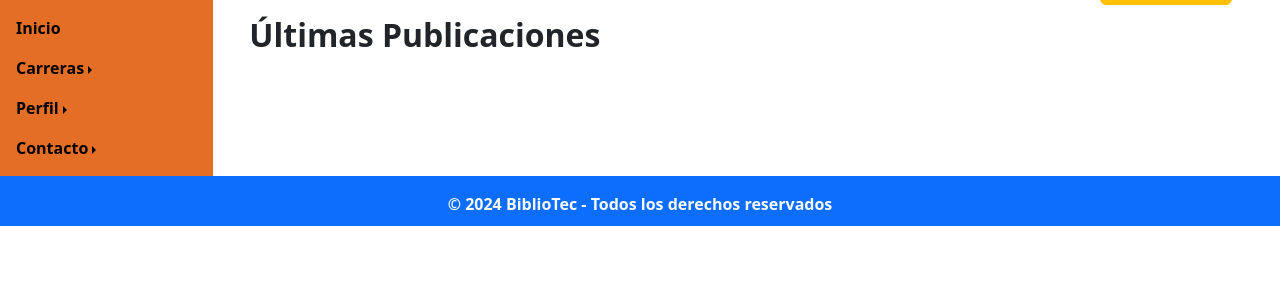
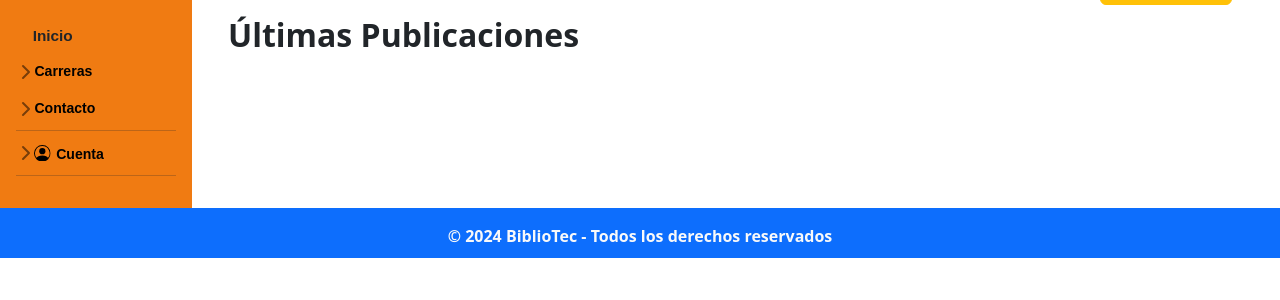
Before and after one commit to JorgeVargas03/Bibliotec, a PHP site: page /home.php in a window 1280 px wide. Shown: the part 57-357 px from the top of the page. Run offline with PHP 8.4, Linux system fonts and the light colour scheme; data that the repository does not hold is empty.

Commit message:
Menu Lateral Estandarizado

```diff
--- a/css/sidebars.css
+++ b/css/sidebars.css
@@ -1,9 +1,8 @@
 
 @font-face {
-    font-family: 'Agrandir';
-    src: url('Agrandir.otf') format('otf');
+  font-family: 'Agrandir';
+  src: url('Agrandir.otf') format('otf');
 }
-
   .dropdown-toggle { outline: 0; }
 
   .btn-toggle::before {
@@ -58,7 +57,7 @@
   }
 
   #letrabar{
-    font-family: 'Agrandir';
+    font-family: 'Agrandir', sans-serif;
     font-size: 1.2vmax;
     margin-left: 1.3vmax;
     font-weight: 550;
--- a/home.php
+++ b/home.php
@@ -31,6 +31,7 @@ session_start();
     <link rel="stylesheet" href="css/estilos.css">
     <link rel="stylesheet" href="css/hover-min.css">
     <link rel="stylesheet" href="css/animate.css">
+    <link rel="stylesheet" href="css/sidebars.css">
     <link rel="stylesheet" href="https://cdnjs.cloudflare.com/ajax/libs/animate.css/4.1.1/animate.min.css" />
     <!--Inicia Bootstrap-->
     <link href="https://cdn.jsdelivr.net/npm/bootstrap@5.3.3/dist/css/bootstrap.min.css" rel="stylesheet" integrity="sha384-QWTKZyjpPEjISv5WaRU9OFeRpok6YctnYmDr5pNlyT2bRjXh0JMhjY6hW+ALEwIH" crossorigin="anonymous">
@@ -39,7 +40,24 @@ session_start();
     <script src="https://cdnjs.cloudflare.com/ajax/libs/jquery/3.6.0/jquery.min.js"></script>
     <link rel="stylesheet" href="https://cdn.jsdelivr.net/npm/bootstrap-icons@1.11.3/font/bootstrap-icons.min.css">
     <!--Termmina Bootstrap-->
+
+  <!--iconos-->
+  <link rel="stylesheet" href="https://fonts.googleapis.com/css2?family=Material+Symbols+Outlined:opsz,wght,FILL,GRAD@20..48,100..700,0..1,-50..200" />
+  <link rel="stylesheet" href="https://fonts.googleapis.com/css2?family=Material+Symbols+Outlined:opsz,wght,FILL,GRAD@48,400,1,0" />
 </head>
+
+<style>
+  .material-symbols-outlined {
+    color: #F87200;
+    text-shadow: 2px 2px 4px rgba(134, 134, 134, 0.2);
+    font-variation-settings:
+      'FILL' 1,
+      'wght' 900,
+      'GRAD' 100,
+      'opsz' 424
+  }
+</style>
+
 
 <body>
   <header class="bg-primary py-2">
@@ -66,52 +84,72 @@ session_start();
     </div>
   </header>
   <!--Aqui se muestra un apartado para los productos que se venderan-->
+
+  <!--IMAGEN DE CONTACTO-->
+  <svg xmlns="http://www.w3.org/2000/svg" class="d-none">
+    <symbol id="people-circle" viewBox="0 0 16 16">
+      <path d="M11 6a3 3 0 1 1-6 0 3 3 0 0 1 6 0z" />
+      <path fill-rule="evenodd" d="M0 8a8 8 0 1 1 16 0A8 8 0 0 1 0 8zm8-7a7 7 0 0 0-5.468 11.37C3.242 11.226 4.805 10 8 10s4.757 1.225 5.468 2.37A7 7 0 0 0 8 1z" />
+    </symbol>
+  </svg>
+
+
   <div class="container-fluid">
     <div class="row">
       <!-- Barra de navegación izquierda -->
-            <nav class="col-md-3 col-lg-2 d-md-block bgcol sidebar navbar navbar-expand-md">
-                <button class="navbar-toggler" type="button" data-bs-toggle="collapse" data-bs-target="#navbarNav" aria-controls="navbarNav" aria-expanded="false" aria-label="Toggle navigation">
-                    <span class="navbar-toggler-icon"></span>
+      <div class="flex-shrink-0 p-3" style="width: 15%; background-color: #F07B12;">
+        <ul class="list-unstyled" id="menu-lateral">
+          <li class="mb-2 mt-2">
+            <a class="nav-link align-items-center" href="../home.php" id="letrabar">Inicio</a>
+          </li>
+          <li class="mb-1">
+            <button class="btn btn-toggle d-inline-flex align-items-center rounded border-0 collapsed" id="letrabardos" data-bs-toggle="collapse" data-bs-target="#dashboard-collapse" aria-expanded="false" style="color: black; font-weight: bold;">
+              Carreras
             </button>
-                <div class="collapse navbar-collapse" id="navbarNav">
-                    <div class="sidebar-sticky">
-                        <ul class="nav flex-column nav-texto-negro">
-                            <li class="nav-item active">
-                                <a class="nav-link" href="home.php" id="colSide">Inicio</a>
-                            </li>
-                            <li class="nav-item dropend bg-orange">
-                                <a class="nav-link dropdown-toggle" href="#" id="carrerasDropdown colSide" role="button" data-bs-toggle="dropdown" aria-haspopup="true" aria-expanded="false">Carreras</a>
-                                <div class="dropdown-menu" aria-labelledby="carrerasDropdown">
-                                    <a class="dropdown-item" href="#">Arquitectura</a>
-                                    <a class="dropdown-item" href="#">Ingeniería Bioquímica</a>
-                                    <a class="dropdown-item" href="#">Ingeniería Civil</a>
-                                    <a class="dropdown-item" href="#">Ingeniería Eléctrica</a>
-                                    <a class="dropdown-item" href="#">Ingeniería en Gestión Empresarial</a>
-                                    <a class="dropdown-item" href="#">Ingeniería en Sistemas Computacionales</a>
-                                    <a class="dropdown-item" href="#">Ingeniería Industrial</a>
-                                    <a class="dropdown-item" href="#">Ingeniería Mecatrónica</a>
-                                    <a class="dropdown-item" href="#">Ingeniería Química</a>
-                                    <a class="dropdown-item" href="#">Licenciatura en Administración</a>
+            <div class="collapse" id="dashboard-collapse">
+              <ul class="btn-toggle-nav list-unstyled fw-normal pb-1 small">
+                <li><a href="#" class="link-body-emphasis d-inline-flex text-decoration-none rounded" id="letrabartres">Arquitectura</a></li>
+                <li><a href="#" class="link-body-emphasis d-inline-flex text-decoration-none rounded" id="letrabartres">Ingeniería Bioquímica</a></li>
+                <li><a href="#" class="link-body-emphasis d-inline-flex text-decoration-none rounded" id="letrabartres" style="color: black;">Ingeniería Civil</a></li>
+                <li><a href="#" class="link-body-emphasis d-inline-flex text-decoration-none rounded" id="letrabartres" style="color: black;">Ingeniería Eléctrica</a></li>
+                <li><a href="#" class="link-body-emphasis d-inline-flex text-decoration-none rounded" id="letrabartres" style="color: black;">Ing. en Gestión Empresarial</a></li>
+                <li><a href="#" class="link-body-emphasis d-inline-flex text-decoration-none rounded" id="letrabartres" style="color: black;">Ing. en Sistemas Computacionales</a></li>
+                <li><a href="#" class="link-body-emphasis d-inline-flex text-decoration-none rounded" id="letrabartres" style="color: black;">Ingeniería Industrial</a></li>
+                <li><a href="#" class="link-body-emphasis d-inline-flex text-decoration-none rounded" id="letrabartres" style="color: black;">Ingeniería Mecatrónica</a></li>
+                <li><a href="#" class="link-body-emphasis d-inline-flex text-decoration-none rounded" id="letrabartres" style="color: black;">Ingeniería Química</a></li>
+                <li><a href="#" class="link-body-emphasis d-inline-flex text-decoration-none rounded" id="letrabartres" style="color: black;">Licenciatura en Administración</a></li>
+              </ul>
             </div>
           </li>
-                            <li class="nav-item dropend bg-transparent">
-                                <a class="nav-link dropdown-toggle" href="#" id="perfilDropdown" role="button" data-bs-toggle="dropdown" aria-haspopup="true" aria-expanded="false">Perfil</a>
-                                <div class="dropdown-menu" aria-labelledby="perfilDropdown">
-                                    <a class="dropdown-item" href="#">Mi Perfil</a>
-                                    <a class="dropdown-item" href="#">Editar mi Perfil</a>
+          <li class="mb-1">
+            <button class="btn btn-toggle d-inline-flex align-items-center rounded border-0 collapsed" id="letrabardos" data-bs-toggle="collapse" data-bs-target="#contacto-collapse" aria-expanded="false" style="color: black; font-weight: bold;">
+              Contacto
+            </button>
+            <div class="collapse" id="contacto-collapse">
+              <ul class="btn-toggle-nav list-unstyled fw-normal pb-1 small">
+                <li><a href="#" class="link-body-emphasis d-inline-flex text-decoration-none rounded" id="letrabartres" style="color: black;">Información de contacto</a></li>
+              </ul>
             </div>
           </li>
-                            <li class="nav-item dropend bg-transparent">
-                                <a class="nav-link dropdown-toggle" href="#" id="contactoDropdown colSide" role="button" data-bs-toggle="dropdown" aria-haspopup="true" aria-expanded="false">Contacto</a>
-                                <div class="dropdown-menu" aria-labelledby="contactoDropdown">
-                                    <a class="dropdown-item" href="#">Información de Contacto</a>
-                                    <a class="dropdown-item" href="#">Formulario de Contacto</a>
+          <hr class="my-1"> <!-- Línea divisora -->
+          <li class="mb-1">
+            <button class="btn btn-toggle d-inline-flex align-items-center rounded border-0 collapsed" id="letrabardos" data-bs-toggle="collapse" data-bs-target="#cuenta-collapse" aria-expanded="false" style="color: black; font-weight: bold;">
+              <svg class="bi pe-none" width="1.3vmax" height="1.3vmax">
+                <use xlink:href="#people-circle" />
+              </svg>
+              <span style="margin-top:0.3vmax; margin-left: 0.4vmax;">Cuenta</span>
+            </button>
+            <div class="collapse" id="cuenta-collapse">
+              <ul class="btn-toggle-nav list-unstyled fw-normal pb-1 small">
+                <li><a href="#" class="link-body-emphasis d-inline-flex text-decoration-none rounded" id="letrabartres" style="color: black;">Mi Perfil</a></li>
+                <li><a href="#" class="link-body-emphasis d-inline-flex text-decoration-none rounded" id="letrabartres" style="color: black;">Cerrar Sesión</a></li>
+              </ul>
             </div>
           </li>
+          <hr class="my-1"> <!-- Línea divisora -->
         </ul>
       </div>
-                </div>
-            </nav>
+      <!-- Contenido principal -->
             <!-- Contenido principal -->
             <main role="main" class="col-md-9 ml-sm-auto col-lg-10 px-4">
                 <div class="container mt-3">
@@ -149,23 +187,3 @@ session_start();
 </body>
 
 </html>
-
-<?php
-/*<div class="collapse" id="detalles<?php echo $fila['idPub']; ?>">
-<!-- Detalles específicos de la publicación -->
-<div class="card card-body">
-    <!-- Imagen aleatoria como insignia -->
-    <div class="text-center mb-3">
-        <img src="<?php echo $imagen_aleatoria; ?>" class="img-thumbnail" style="max-width: 100px;" alt="Imagen Aleatoria">
-    </div>
-    <p>ID de Usuario: <?php echo $fila['id_Usuario']; ?></p>
-    <p>Fecha de Publicación: <?php echo $fila['fecha_Pub']; ?></p>
-    <p>Calificación: <?php echo $fila['calif_Pub']; ?></p>
-    <p>Carrera: <?php echo $fila['carrera_Pub']; ?></p>
-    <p>Materia: <?php echo $fila['materia_Pub']; ?></p>
-    <p>Tipo de Publicación: <?php echo $fila['tipo_pub']; ?></p>
-    <!-- Si tienes un enlace o archivo adjunto -->
-    <a href="<?php echo $fila['archivo_Pub']; ?>" target="_blank">Ver archivo adjunto</a>
-</div>
-</div>*/
-?>
```
Also changed, not shown: css/estilospublicar.css (+30 -6 lines), publicacion/publicar.php (+39 -38 lines). Lines whose indentation alone changed are shown as unchanged.
